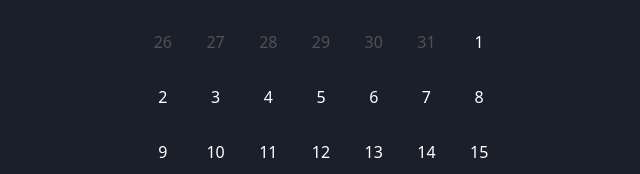
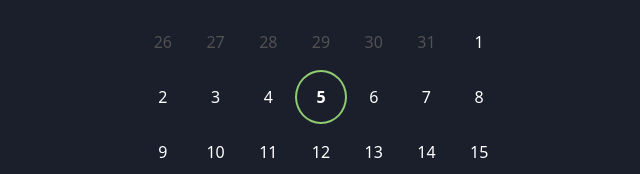
Before and after one commit to ho-1/calendar-todolist, a React (Create React App) app: page / in a window 1280 px wide. Shown: the part 169-343 px from the top of the page, without its empty margins (319-959 px from the left). Built offline with nearby package versions, Linux system fonts and the light colour scheme.

Commit message:
Add 오늘 표시

```diff
--- a/src/App.css
+++ b/src/App.css
@@ -63,11 +63,12 @@ body {
 .date:hover, .active {
   box-shadow: inset 0 0 4px #fff, inset 0 0 4px #fff
 }
+
 .today {
   border-radius: 50%;
   font-weight: bold;
   color: #ffffff;
-  background-color: #5860ab;
+  border: 2px solid #8fcb71;
 }
 
 .schedule:before {
--- a/src/components/calendar/Calendar.tsx
+++ b/src/components/calendar/Calendar.tsx
@@ -34,6 +34,11 @@ const Calendar = ({ schedule, onClickDate }: CalendarProps) => {
   useEffect(() => {
     setNextCalendar(createNextCalendar(prevCalendar.length, calendar.length));
     checkSchedule();
+
+    // 오늘 날짜 표시
+    document.querySelector(".today")?.classList.remove("today");
+    const todayEle = document.getElementById(today.toISOString().split("T")[0]);
+    todayEle?.classList.add("today");
   }, [prevCalendar, calendar]);
 
   useEffect(() => {
```
